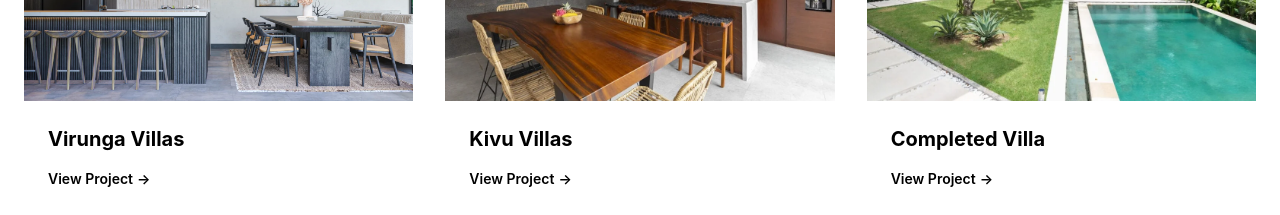
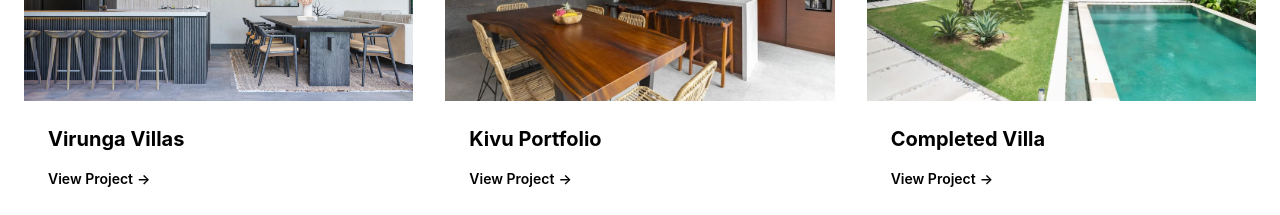
Before and after one commit to ever-design-group/everretreatinvestments.com, a Next.js app: page /developments in a window 1280 px wide. Shown: the part 4340-4555 px from the top of the page. Built offline with nearby package versions, Linux system fonts and the light colour scheme.

Commit message:
Fix duplicate React key warning in PreviousDevelopments component

```diff
--- a/src/components/PreviousDevelopments.tsx
+++ b/src/components/PreviousDevelopments.tsx
@@ -23,7 +23,7 @@ const previousProjects = [
     href: "/portfolio",
   },
   {
-    name: "Kivu Villas",
+    name: "Kivu Portfolio",
     image: "/images/portfolio/villa-dining-rattan-interior.webp",
     href: "/portfolio",
   },
```
